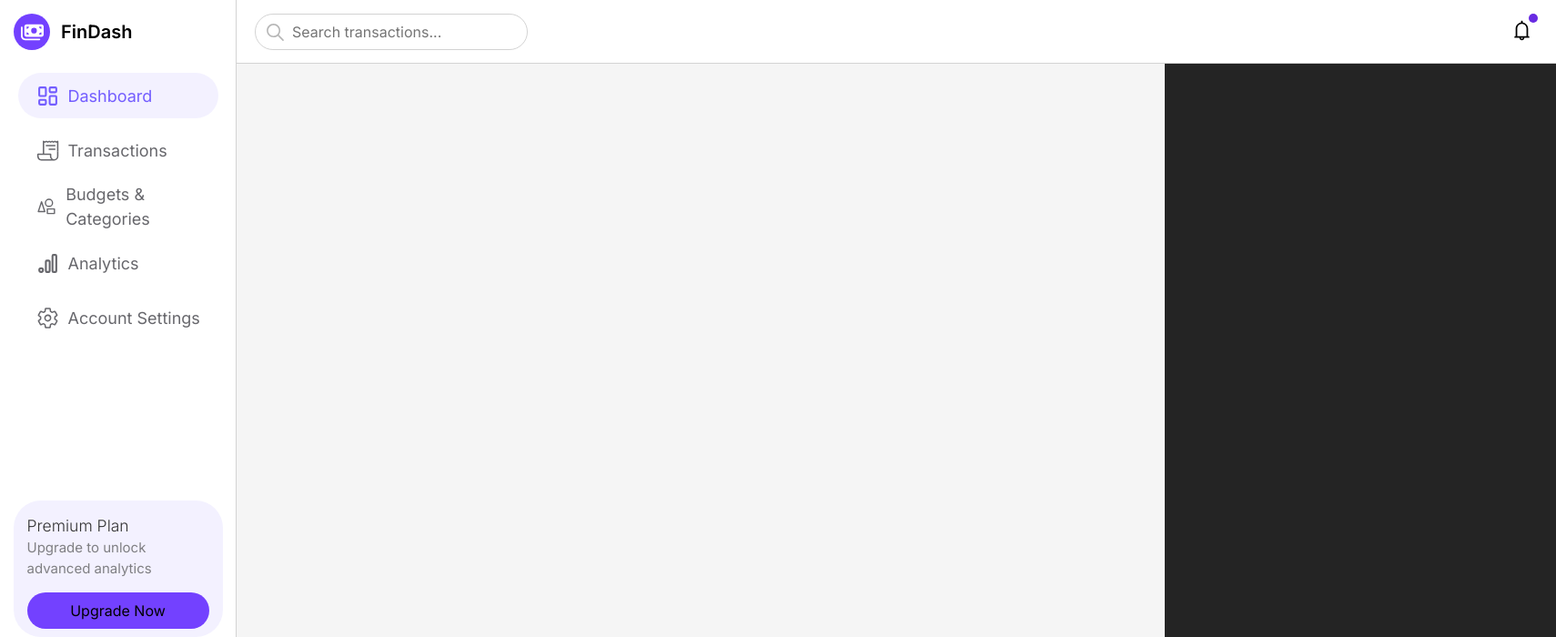
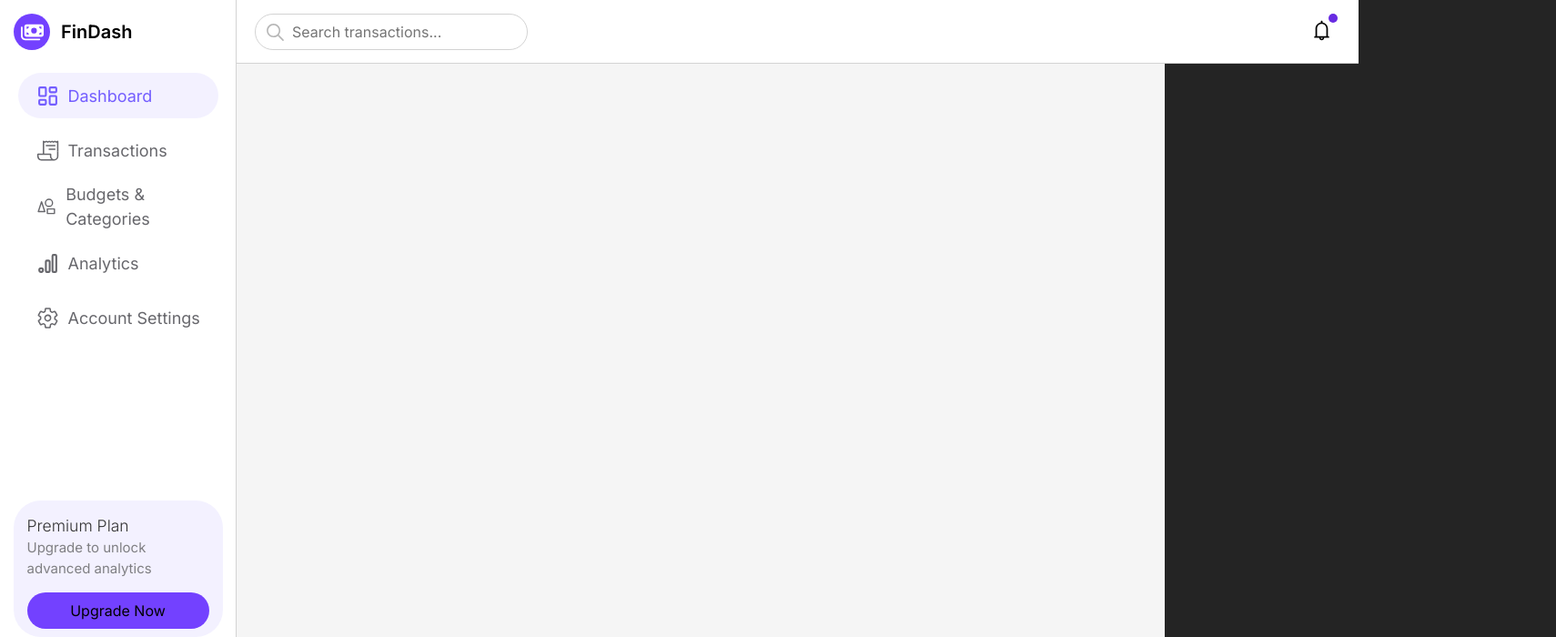
Before and after one commit to curssed1/project-session, a React (Vite) app in the folder project-session/: page / in a window 1280 px wide. Shown: the top 700 px of the page at 91% size, 1710 px wide, since content can reach past the window. Built offline with nearby package versions, Linux system fonts and the light colour scheme.

Commit message:
Починил Header

```diff
--- a/project-session/src/App.jsx
+++ b/project-session/src/App.jsx
@@ -6,7 +6,7 @@ function App() {
   return (
     <>
         <Header/>
-        <SideBar/>
+        {<SideBar/>}
     </>
   )
 }
--- a/project-session/src/components/Header.css
+++ b/project-session/src/components/Header.css
@@ -1,10 +1,10 @@
 .header {
     background-color: white;
     height: 70px;
-    width: 1450px;
+    width: 1233px;
     margin-left: 260px;
     border-bottom: 1px solid lightgrey;
-
+    align-items: center;
 }
 
 .input {
@@ -18,6 +18,7 @@
     border: 1px solid lightgrey;
     font-size: 16px;
     outline: none;
+    color: black;
 }
 
 .search-icon {
@@ -30,7 +31,7 @@
 .bell-icon {
     position: relative;
     top: 5px;
-    left: 1080px;
+    left: 860px;
     color: rgb(182, 182, 182);
     cursor: pointer;
 }
@@ -42,5 +43,5 @@
     border-radius: 40px;
     position: relative;
     top: -40px;
-    left: 1420px;
+    left: 1200px;
 }
```
